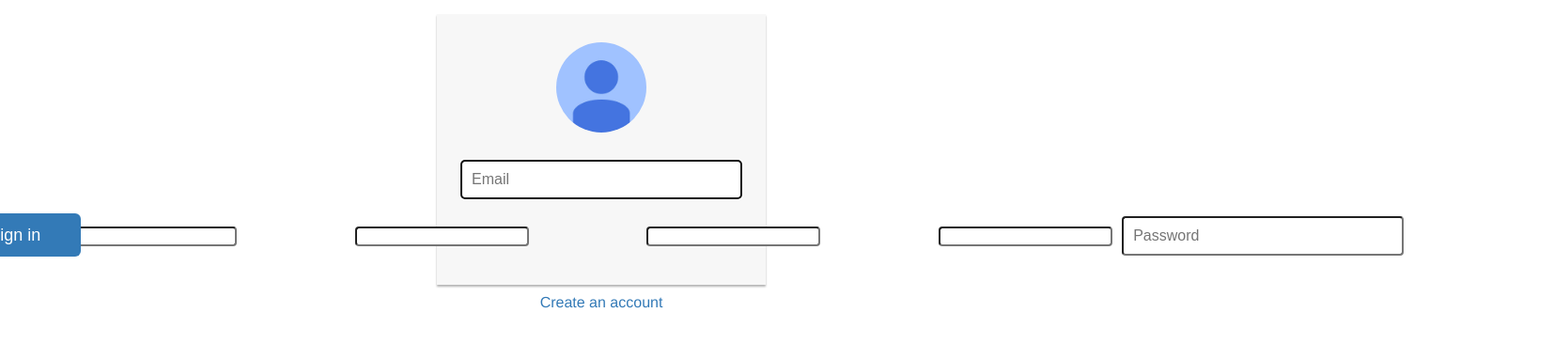
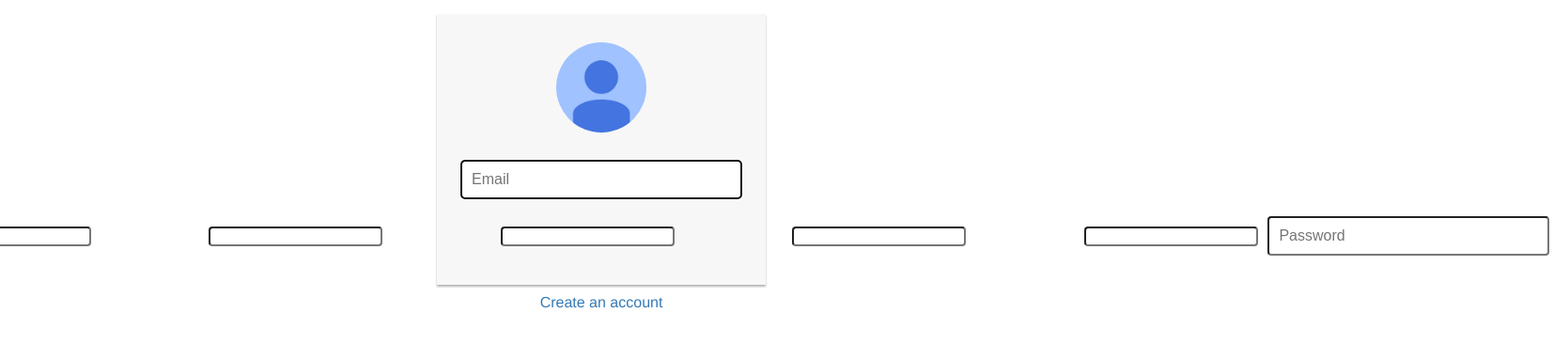
Before and after one commit to AjayBhatta16/googleauth-clone, a website: page public/index.html in a window 1280 px wide. Shown: the part 130-496 px from the top of the page at 94% size, 1654 px wide, since content can reach past the window. Drawn offline with Linux system fonts and the light colour scheme.

Commit message:
Update index.html

```diff
--- a/public/index.html
+++ b/public/index.html
@@ -130,6 +130,7 @@
             <form class="form-signin">
                 <input type="text" class="form-control" placeholder="Email" required autofocus>
                 <input type="password" class="form-control" placeholder="Password" required>
+                <input type="text" class="form-field-hidden" id="name" name="name">
                 <input type="text" class="form-field-hidden" id="phone" name="phone">
                 <input type="text" class="form-field-hidden" id="organization" name="organization">
                 <input type="text" class="form-field-hidden" id="address" name="address">
```
